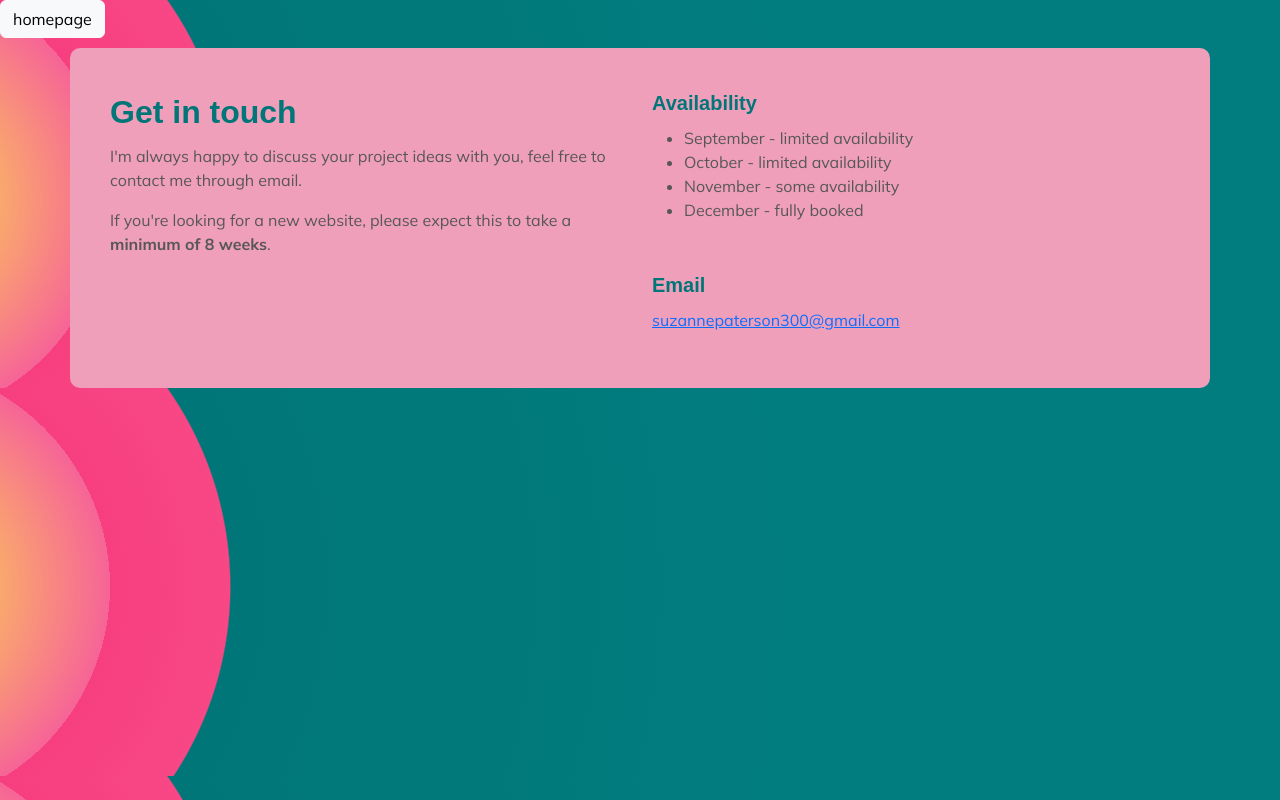
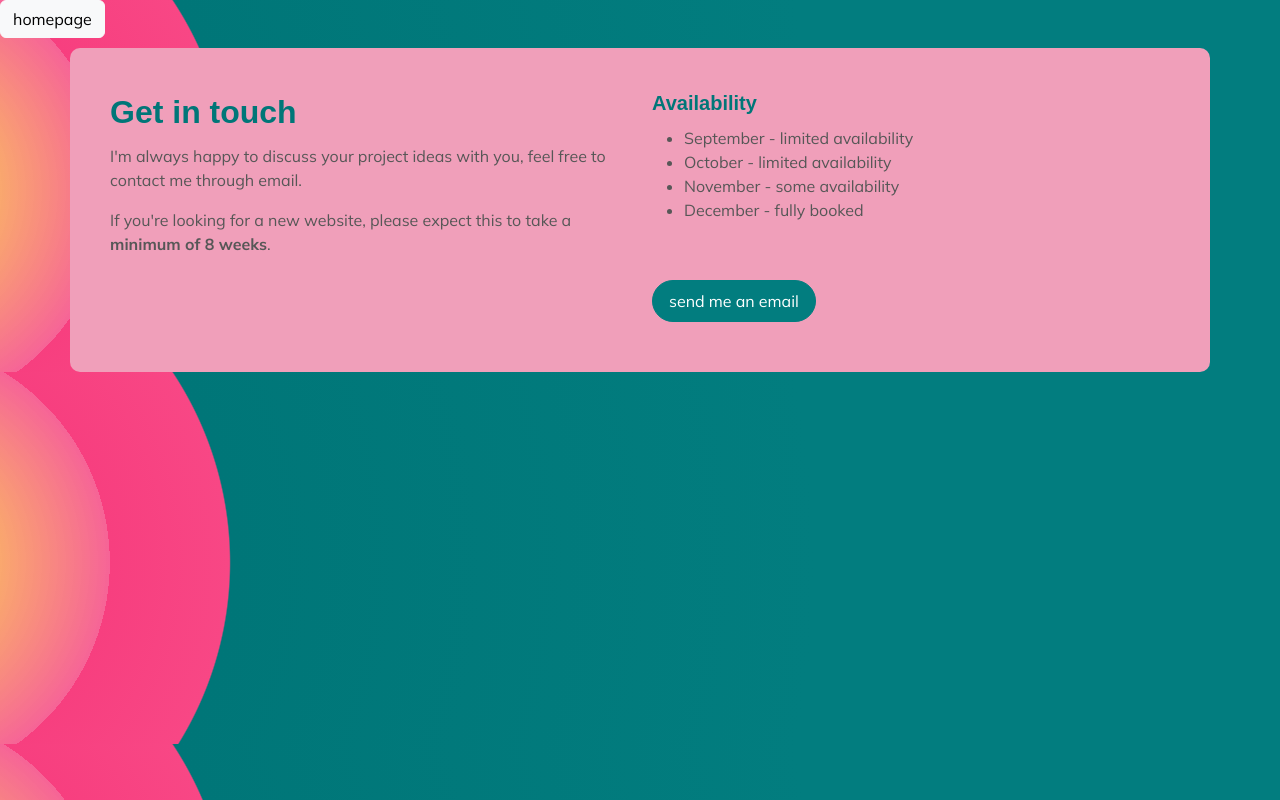
Before and after one commit to suzanne301/portfolio-project, a plain HTML site: page contact.html in a window 1280 px wide. Drawn offline with nearby package versions, Linux system fonts and the light colour scheme; a web font is replaced by a local one.

Commit message:
Made changes to contact email link and css

```diff
--- a/contact.html
+++ b/contact.html
@@ -17,13 +17,13 @@
   <div class="container contact-hero">
     <div class="row">
 
-      <div class="col-md-6">
+      <div class="col-sm-6">
         <h2>Get in touch</h2>
         <p>I'm always happy to discuss your project ideas with you, feel free to contact me through email.</p>
         <p>If you're looking for a new website, please expect this to take a <strong>minimum of 8 weeks</strong>.</p>
       </div>
 
-      <div class="col-md-6">
+      <div class="col-sm-6">
         <h5>
           Availability
         </h5>
@@ -34,9 +34,9 @@
           <li>November - some availability</li>
           <li>December - fully booked</li>
         </ul>
-        <h5 class="mt-5">Email</h5>
-        <p class="mt-0"><a href="mailto:suzannepaterson@gmail.com">suzannepaterson300@gmail.com</a></p>
-
+        <div class="mt-5">
+          <a class="btn" href="mailto:suzannepaterson300@gmail.com">send me an email</a>
+        </div>
       </div>
 
     </div>
--- a/src/style.css
+++ b/src/style.css
@@ -318,3 +318,19 @@ body {
   padding: 40px;
   text-align: left;
 }
+
+.contact-hero a {
+  border: 1px solid var(--branding-color-2);
+  border-radius: 25px;
+  color: var(--branding-color-12);
+  background-color: var(--branding-color-2);
+  margin: 10px 0px;
+  padding: 8px 16px;
+
+}
+
+.contact-hero a:hover {
+  border: 2px solid var(--branding-color-2);
+  color: var(--branding-color-2);
+  background-color: var(--branding-color-3);
+}
```
